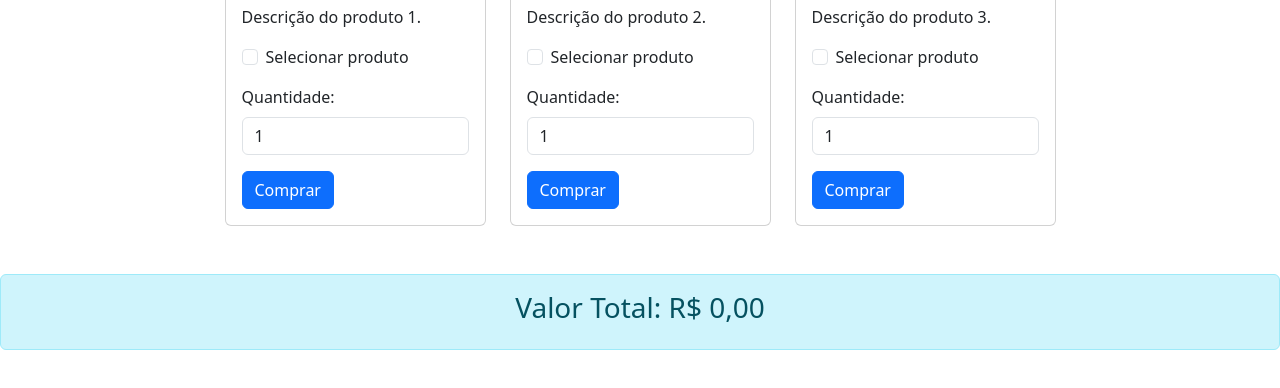
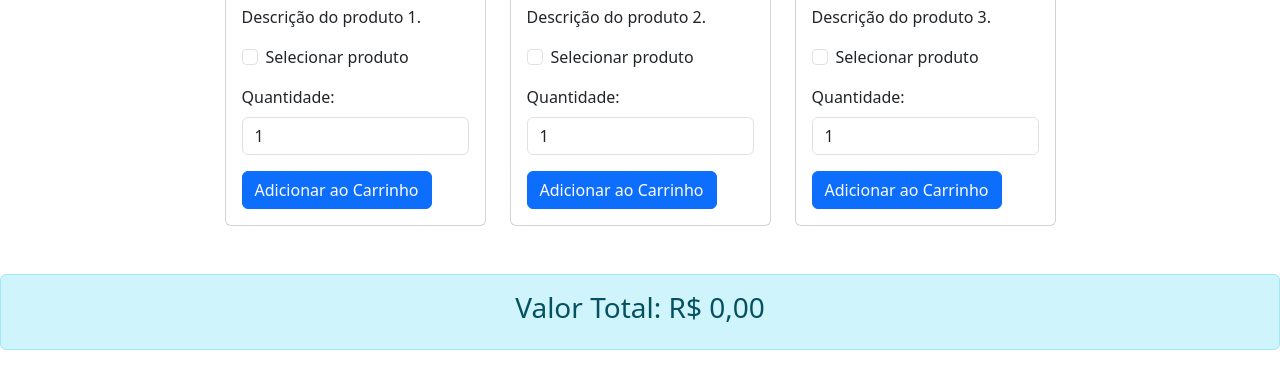
Before and after one commit to lucasfornari/meu-projeto-web, a plain HTML site: page produtos.html in a window 1280 px wide. Shown: the part 402-790 px from the top of the page. Drawn offline with nearby package versions, Linux system fonts and the light colour scheme.

Commit message:
chore: ajusta texto do botão Comprar para Adicionar ao Carrinho

```diff
--- a/produtos.html
+++ b/produtos.html
@@ -50,7 +50,7 @@
                             <label for="qtd1" class="form-label">Quantidade:</label>
                             <input type="number" class="form-control qtd-produto" id="qtd1" value="1" min="1">
                         </div>
-                        <a href="#" class="btn btn-primary">Comprar</a>
+                        <a href="#" class="btn btn-primary">Adicionar ao Carrinho</a>
                     </div>
                 </div>
             </div>
@@ -72,7 +72,7 @@
                             <label for="qtd2" class="form-label">Quantidade:</label>
                             <input type="number" class="form-control qtd-produto" id="qtd2" value="1" min="1">
                         </div>
-                        <a href="#" class="btn btn-primary">Comprar</a>
+                        <a href="#" class="btn btn-primary">Adicionar ao Carrinho</a>
                     </div>
                 </div>
             </div>
@@ -94,7 +94,7 @@
                             <label for="qtd3" class="form-label">Quantidade:</label>
                             <input type="number" class="form-control qtd-produto" id="qtd3" value="1" min="1">
                         </div>
-                        <a href="#" class="btn btn-primary">Comprar</a>
+                        <a href="#" class="btn btn-primary">Adicionar ao Carrinho</a>
                     </div>
                 </div>
             </div>
```
